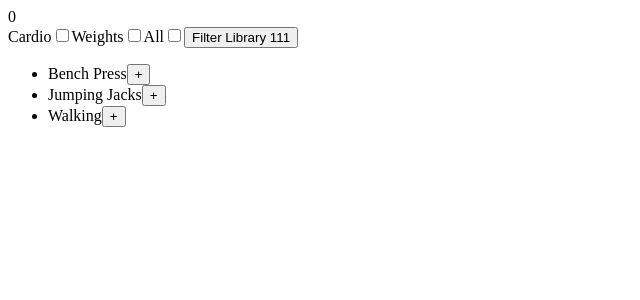
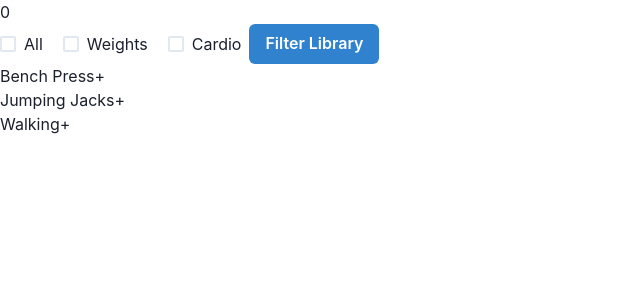
Before and after one commit to Natedaug/workout, a React (Create React App) app: page / in a window 1280 px wide. Shown: the top 300 px of the page, without its empty margins (0-640 px from the left). Built offline with nearby package versions, Linux system fonts and the light colour scheme; data requests are answered from the project's data file.

Commit message:
react icons, chakra, filter UI test drive

```diff
--- a/package.json
+++ b/package.json
@@ -3,13 +3,18 @@
   "version": "0.1.0",
   "private": true,
   "dependencies": {
+    "@chakra-ui/react": "^2.7.1",
+    "@emotion/react": "^11.11.1",
+    "@emotion/styled": "^11.11.0",
     "@testing-library/jest-dom": "^5.16.5",
     "@testing-library/react": "^13.4.0",
     "@testing-library/user-event": "^13.5.0",
     "axios": "^1.4.0",
+    "framer-motion": "^10.12.22",
     "json-server": "^0.17.3",
     "react": "^18.2.0",
     "react-dom": "^18.2.0",
+    "react-icons": "^4.10.1",
     "react-scripts": "5.0.1",
     "web-vitals": "^2.1.4"
   },
--- a/src/App.js
+++ b/src/App.js
@@ -3,6 +3,7 @@ import LibraryList from "./components/LibraryList";
 import WorkoutList from "./components/WorkoutList";
 import axios from "axios";
 import Filter from "./components/Filter";
+
 
 function App() {
 	const [exerciseLibrary, setExerciseLibrary] = useState([]);
@@ -49,7 +50,10 @@ function App() {
 				exerciseLibrary={exerciseLibrary}
 				addExercise={addExercise}
 			/>
-      <WorkoutList workoutList={workoutList} deleteExercise={deleteExercise} />
+			<WorkoutList
+				workoutList={workoutList}
+				deleteExercise={deleteExercise}
+			/>
 		</div>
 	);
 }
--- a/src/components/Filter.js
+++ b/src/components/Filter.js
@@ -1,3 +1,5 @@
+import { Stack, Button, CheckboxGroup, Checkbox } from "@chakra-ui/react";
+
 function Filter() {
 	const handleFilter = () => {
 		console.log("inside filter");
@@ -5,16 +7,21 @@ function Filter() {
 
 	return (
 		<div>
-			<label htmlFor="cardio">Cardio</label>
-			<input id="cardio" type="checkbox" />
-
-			<label htmlFor="weights">Weights</label>
-			<input id="weights" type="checkbox" />
-
-			<label htmlFor="all">All</label>
-			<input id="all" type="checkbox" />
-
-			<button onClick={handleFilter}>Filter Library 111</button>
+			<Stack direction={"row"}>
+				<CheckboxGroup
+					colorScheme="green"
+					defaultValue={["naruto", "kakashi"]}
+				>
+					<Stack spacing={[1, 5]} direction={["column", "row"]}>
+						<Checkbox value="all">All</Checkbox>
+						<Checkbox value="weights">Weights</Checkbox>
+						<Checkbox value="cardio">Cardio</Checkbox>
+					</Stack>
+				</CheckboxGroup>
+				<Button onClick={handleFilter} colorScheme="blue">
+					Filter Library
+				</Button>
+			</Stack>
 		</div>
 	);
 }
--- a/src/index.js
+++ b/src/index.js
@@ -1,6 +1,11 @@
 import React from "react";
 import ReactDOM from "react-dom/client";
+import { ChakraProvider } from "@chakra-ui/react";
 import App from "./App";
 
 const root = ReactDOM.createRoot(document.getElementById("root"));
-root.render(<App />);
+root.render(
+	<ChakraProvider>
+		<App />
+	</ChakraProvider>
+);
```
Also changed, not shown: 1 other file (tests, documents, lock files or other folders). Lines whose indentation alone changed are shown as unchanged.
